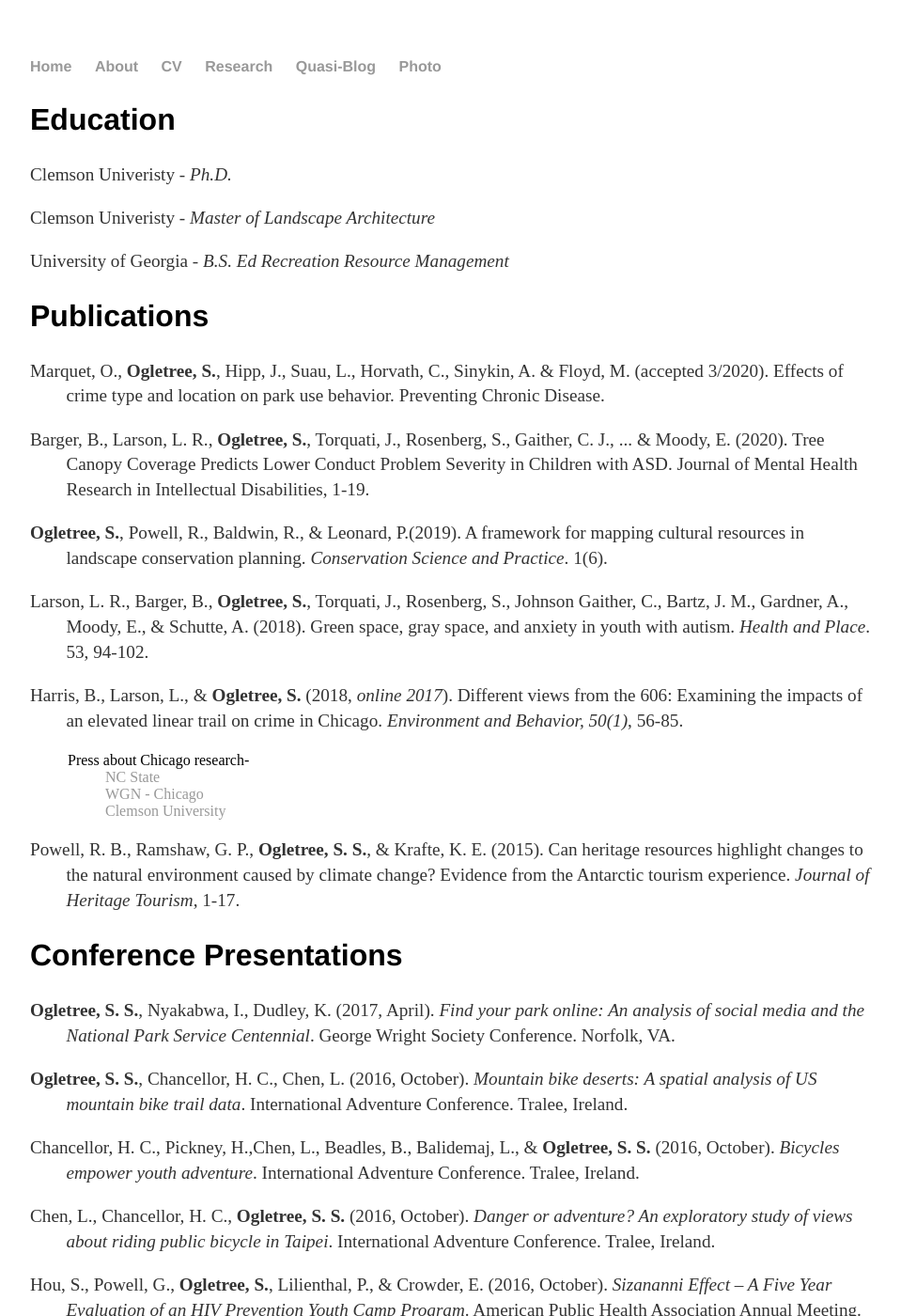
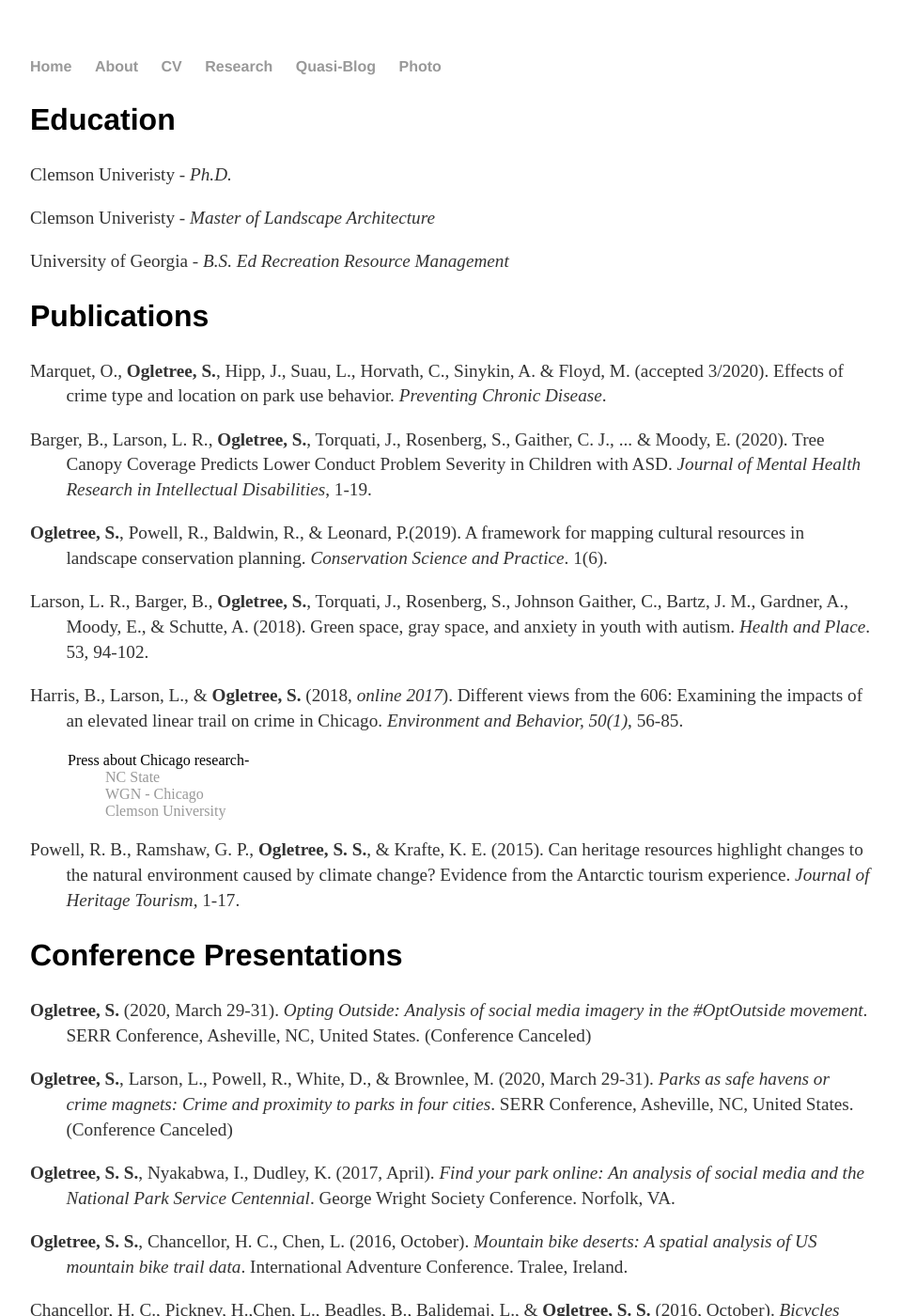
Before and after one commit to scottogletree/ogletrees.github.io, a Jekyll site: the page built from cv/index.html, in a window 1280 px wide and 1400 px high. Shown: the whole window at 94% size, without its empty margins (160-1119 px from the left). Built offline with Jekyll 4.4.1, drawn with Linux system fonts in a browser that asks for light colours.

Commit message:
conference pres

```diff
--- a/cv/index.html
+++ b/cv/index.html
@@ -21,9 +21,9 @@ title: CV of S Ogletree
 		<h2>Publications</h2>
 		<style> p{margin-left: 2em;text-indent: -2em;}</style>
 
-		<p>Marquet, O., <strong>Ogletree, S.</strong>, Hipp, J., Suau, L., Horvath, C., Sinykin, A. & Floyd, M. (accepted 3/2020). Effects of crime type and location on park use behavior. Preventing Chronic Disease.</p>
+		<p>Marquet, O., <strong>Ogletree, S.</strong>, Hipp, J., Suau, L., Horvath, C., Sinykin, A. & Floyd, M. (accepted 3/2020). Effects of crime type and location on park use behavior. <em>Preventing Chronic Disease</em>.</p>
 
-		<p>Barger, B., Larson, L. R., <strong>Ogletree, S.</strong>, Torquati, J., Rosenberg, S., Gaither, C. J., ... & Moody, E. (2020). Tree Canopy Coverage Predicts Lower Conduct Problem Severity in Children with ASD. Journal of Mental Health Research in Intellectual Disabilities, 1-19.</p>
+		<p>Barger, B., Larson, L. R., <strong>Ogletree, S.</strong>, Torquati, J., Rosenberg, S., Gaither, C. J., ... & Moody, E. (2020). Tree Canopy Coverage Predicts Lower Conduct Problem Severity in Children with ASD. <em>Journal of Mental Health Research in Intellectual Disabilities</em>, 1-19.</p>
 
 		<p><strong>Ogletree, S.</strong>, Powell, R., Baldwin, R., & Leonard, P.(2019). A framework for mapping cultural resources in landscape conservation planning. <em>Conservation Science and Practice</em>. 1(6).</p>
 
@@ -41,6 +41,10 @@ title: CV of S Ogletree
 			<p>Powell, R. B., Ramshaw, G. P., <strong>Ogletree, S. S.</strong>, & Krafte, K. E. (2015). Can heritage resources highlight changes to the natural environment caused by climate change? Evidence from the Antarctic tourism experience. <em>Journal of Heritage Tourism</em>, 1-17.</p>
 
 		<h2>Conference Presentations</h2>
+		<p><strong>Ogletree, S.</strong> (2020, March 29-31). <em>Opting Outside: Analysis of social media imagery in the #OptOutside movement</em>. SERR Conference, Asheville, NC, United States. (Conference Canceled)</p>
+
+<p><strong>Ogletree, S.</strong>, Larson, L., Powell, R., White, D., & Brownlee, M. (2020, March 29-31). <em>Parks as safe havens or crime magnets: Crime and proximity to parks in four cities</em>. SERR Conference, Asheville, NC, United States. (Conference Canceled)</p>
+
 		<p><b>Ogletree, S. S.</b>, Nyakabwa, I., Dudley, K. (2017, April). <em>Find your park online: An analysis of social media and the National Park Service Centennial</em>. George Wright Society Conference. Norfolk, VA.</p>
 		<p><b>Ogletree, S. S.</b>, Chancellor, H. C., Chen, L. (2016, October). <em>Mountain bike deserts: A spatial analysis of US mountain bike trail data</em>. International Adventure Conference. Tralee, Ireland.</p>
 		<p>Chancellor, H. C., Pickney, H.,Chen, L., Beadles, B., Balidemaj, L., & <b>Ogletree, S. S.</b> (2016, October). <em>Bicycles empower youth adventure</em>. International Adventure Conference. Tralee, Ireland.</p>
```
